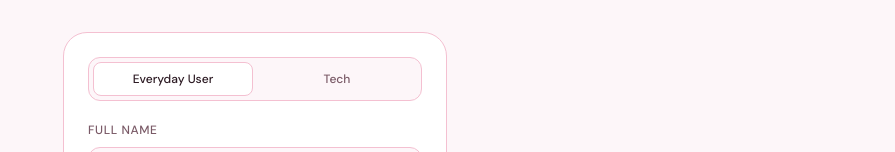
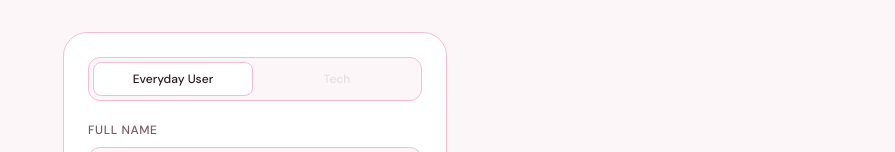
Before and after one commit to Jviyata/BeautyBook, a Next.js app: page /register in a window 1280 px wide. Shown: the part 192-344 px from the top of the page, without its empty margins (385-1280 px from the left). Built offline with nearby package versions, Linux system fonts and the light colour scheme.

Commit message:
Disbaled tech sign in and login

```diff
--- a/app/login/page.js
+++ b/app/login/page.js
@@ -87,9 +87,9 @@ export default function LoginPage() {
           <button
             type="button"
             onClick={() => setAccountType('tech')}
-            className={`rounded-lg py-2 text-xs font-medium transition-colors ${
-              accountType === 'tech' ? 'bg-white text-[#2C1A23] border border-[#F4C0D1]' : 'text-[#7a5a67]'
-            }`}
+            disabled
+            title="Coming soon"
+            className="rounded-lg py-2 text-xs font-medium transition-colors text-[#d4c5cc] cursor-not-allowed opacity-50"
           >
             Tech
           </button>
--- a/app/register/page.js
+++ b/app/register/page.js
@@ -116,9 +116,9 @@ export default function RegisterPage() {
           <button
             type="button"
             onClick={() => setAccountType('tech')}
-            className={`rounded-lg py-2 text-xs font-medium transition-colors ${
-              accountType === 'tech' ? 'bg-white text-[#2C1A23] border border-[#F4C0D1]' : 'text-[#7a5a67]'
-            }`}
+            disabled
+            title="Coming soon"
+            className="rounded-lg py-2 text-xs font-medium transition-colors text-[#d4c5cc] cursor-not-allowed opacity-50"
           >
             Tech
           </button>
```
